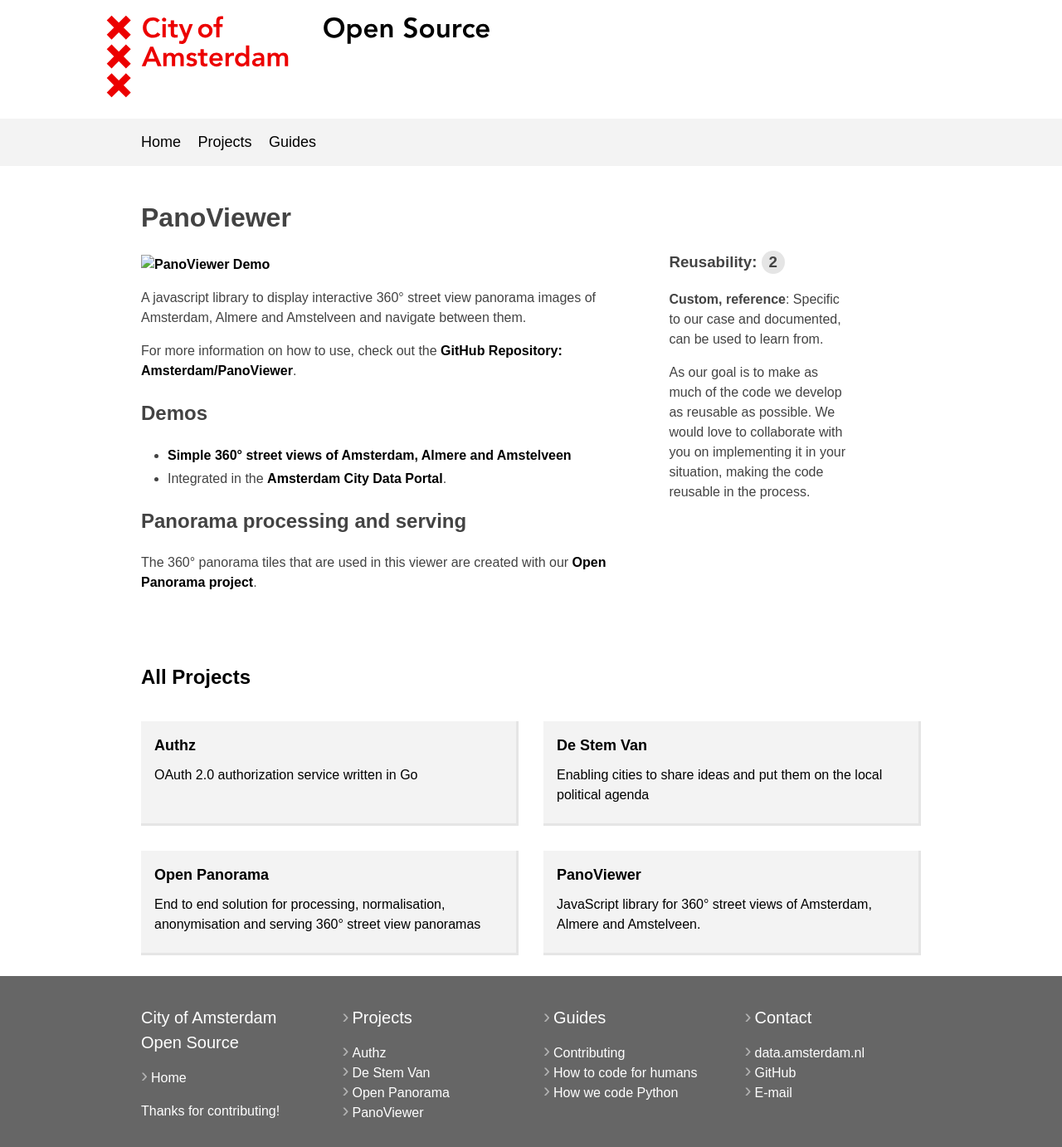
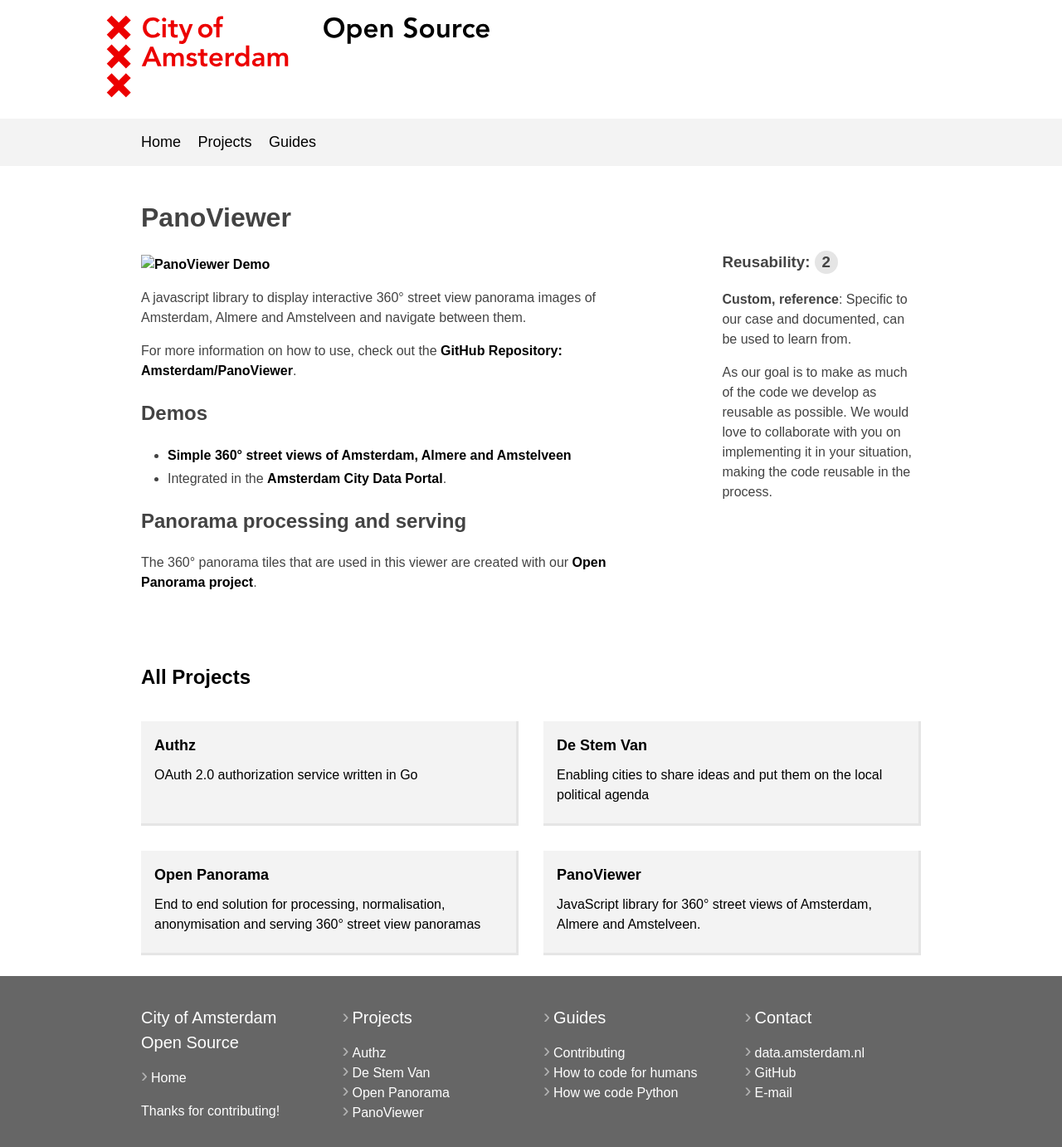
Before and after one commit to Amsterdam/amsterdam.github.io, a Jekyll site: the page built from projects/panoviewer.md, in a window 1280 px wide. Shown: the whole page at 83% size. Built offline with Jekyll 4.4.1, drawn with Linux system fonts in a browser that asks for light colours; our own code applies the rules of GitHub Pages for plain Markdown files.

Commit message:
Improved sidebar placement

```diff
--- a/assets/style.css
+++ b/assets/style.css
@@ -100,14 +100,13 @@ main>article.markdown-body {
 
 main>aside {
   padding: 0 0 4em 0;
-  width: 25%;
-  max-width: 220px;
-  display: inline-block;
-  vertical-align: top;
 }
 @media screen and (min-width: 1050px) {
   main>aside {
-    padding: 4.6em 0 4em 2em;
+    display: inline-block;
+    padding: 4.6em 0 4em 6em;
+    max-width: 25%;
+    vertical-align: top;
   }
 }
 
```
